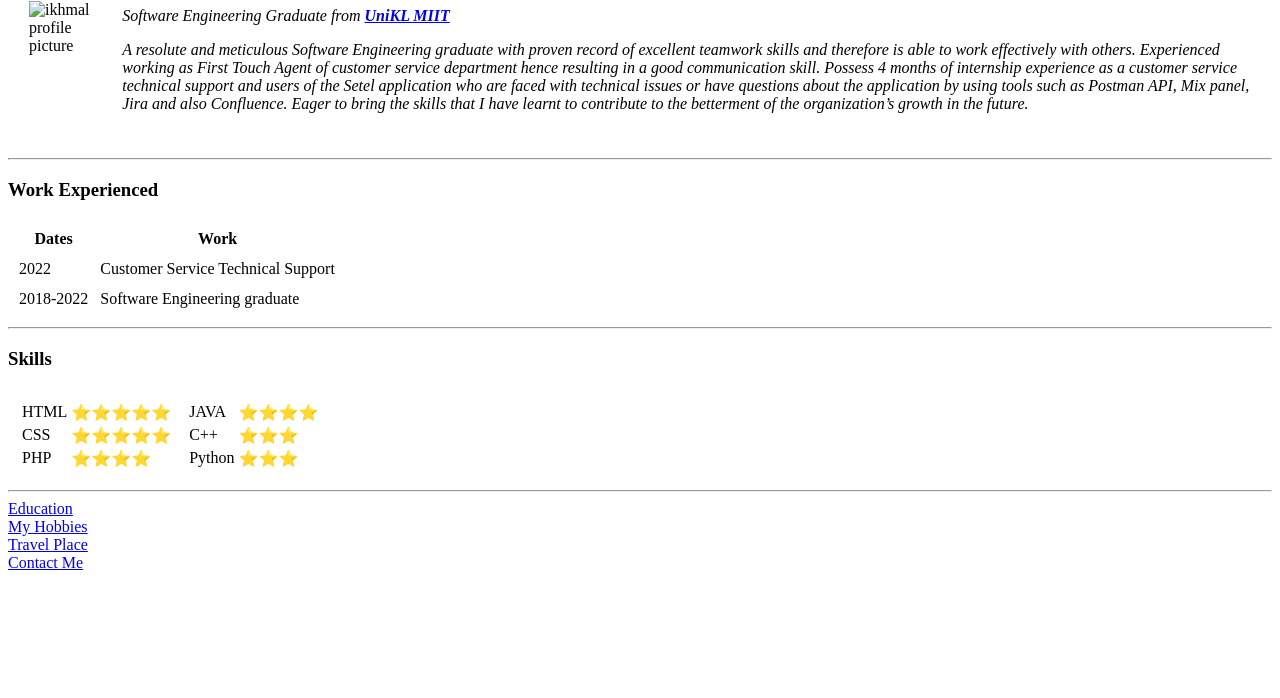
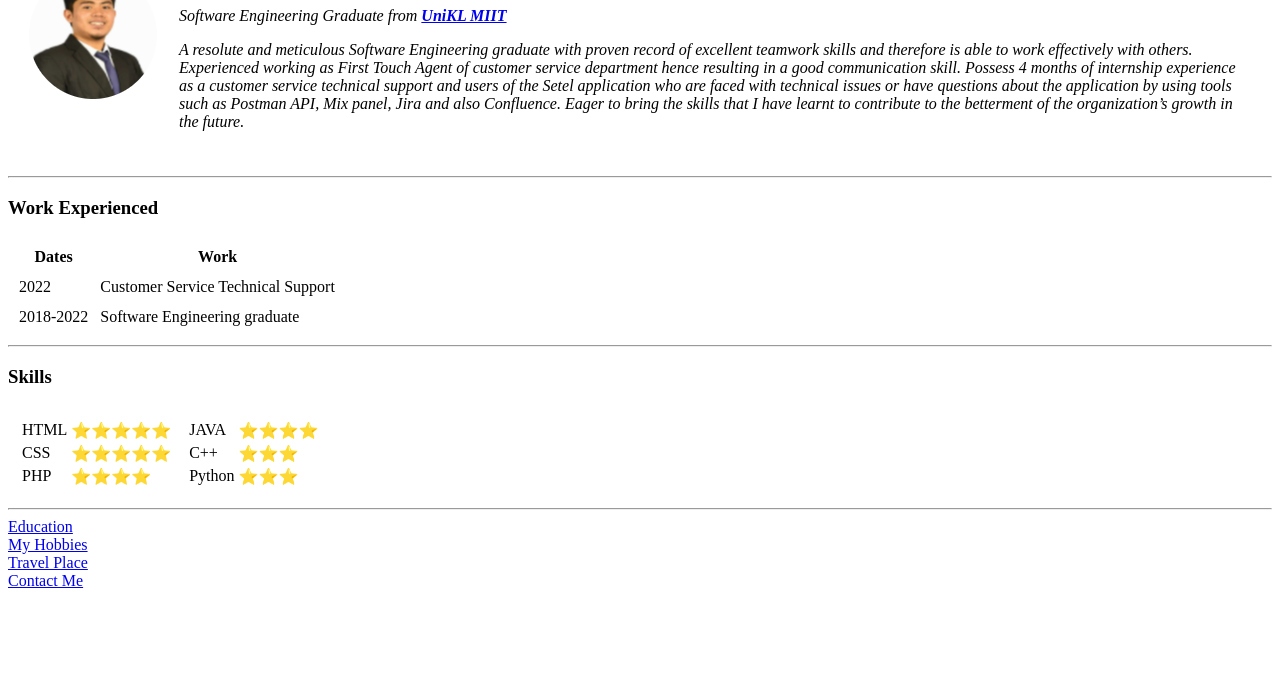
Before and after one commit to ikhmalbakri/cv, a plain HTML site: page index.html in a window 1280 px wide. Shown: the part 102-800 px from the top of the page. Drawn offline with Linux system fonts and the light colour scheme.

Commit message:
Update cv website profile picture

```diff
--- a/index.html
+++ b/index.html
@@ -9,7 +9,7 @@
 <body>
   <table cellspacing="20">
     <tr>
-      <td><img src="images/profile.png" alt="ikhmal profile picture"></td>
+      <td><img src="images/ikhmal.png" alt="ikhmal profile picture"></td>
       <td>
         <h1> IKHMAL BAKRI </h1>
         <p><em>Software Engineering Graduate from <strong><a href="https://miit.unikl.edu.my/">UniKL MIIT</a></strong></em></p>
```
